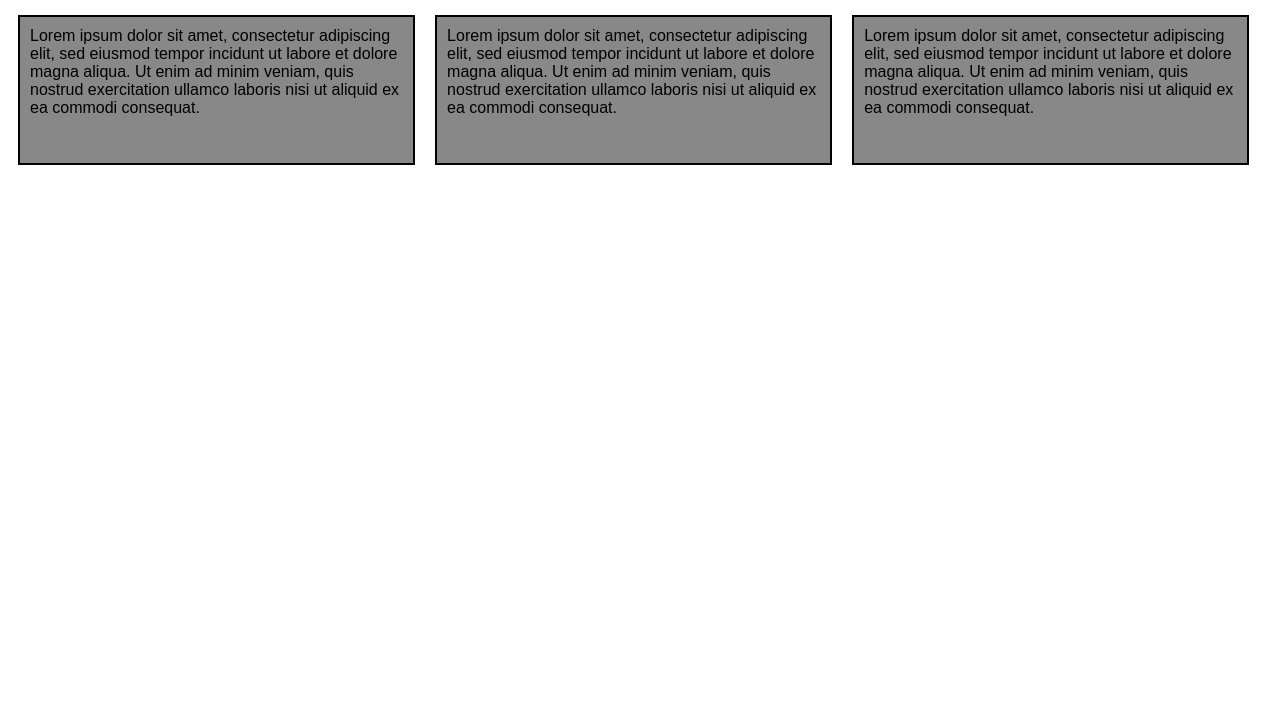
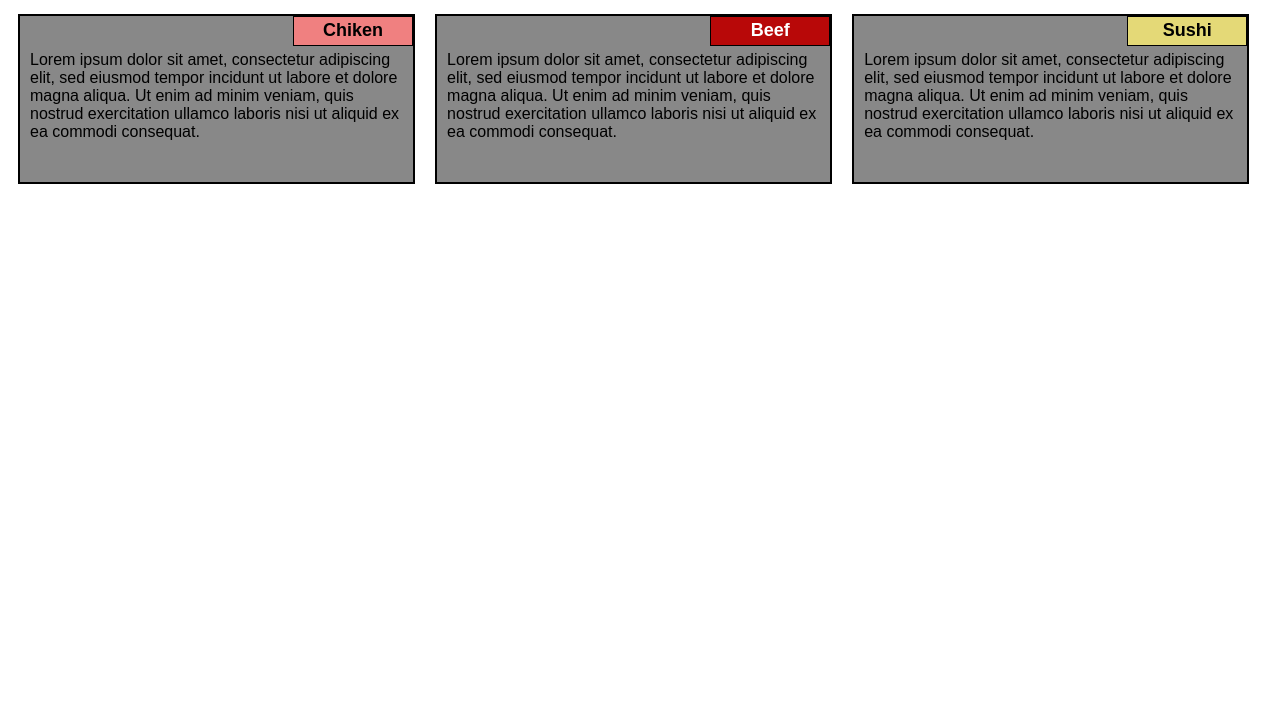
Before and after one commit to PeterTreichel/mod2-solution, a plain HTML site: page index.html in a window 1280 px wide. Shown: the part 73-800 px from the top of the page. Drawn offline with Linux system fonts and the light colour scheme.

Commit message:
Final Commit

```diff
--- a/css/stylesheet.css
+++ b/css/stylesheet.css
@@ -3,35 +3,64 @@
     font-family: Arial, Helvetica, sans-serif;
 }
 h1{
-    margin-bottom: 15px;
+    margin: 20px;
     text-align: center;
 }
 
 p {
     border: 2px solid black;
     background-color: #888888;
-    height: 150px;
+    height: 170px;
     margin: auto;
-    padding:10px;
-    text-align: left;
+    padding:35px 10px 10px 10px;
     position: relative;
 
 }
 #chiken{
     border: 1px solid black;
     background-color: lightcoral;
-    width: 30%;
+    width: 120px;
     height: 30px;
+    position: absolute;
+    top: 0px;
+    right: 0px;
+    padding: 3px;
+    font-size: large;
+    font-weight: bold;
     text-align: center;
-    position: relative;
-    bottom: 120;
+}
+
+#beef {
+    border: 1px solid black;
+    background-color: #b80808;
+    color:white;
+    width: 120px;
+    height: 30px;
+    position: absolute;
+    top: 0px;
     right: 0px;
+    padding: 3px;
+    font-size: large;
+    font-weight: bold;
+    text-align: center;
+}
 
+#sushi {
+    border: 1px solid black;
+    background-color: #e4d977;
+    width: 120px;
+    height: 30px;
+    position: absolute;
+    top: 0px;
+    right: 0px;
+    padding: 3px;
+    font-size: large;
+    font-weight: bold;
+    text-align: center;
 }
 
 .row {
     width: 100%;
-    margin-top: 20px;
     padding:0;
 }
 
@@ -51,7 +80,6 @@ p {
     .col-md-6, .col-md-12{
         float: left;
         padding: 10px;
-
     }
     .col-md-6 {
         width: 50%;
--- a/index.html
+++ b/index.html
@@ -12,13 +12,13 @@
 
     <div class="row">
         <div class="col-lg-4 col-md-6 col-sm-12">
-            <p>Lorem ipsum dolor sit amet, consectetur adipiscing elit, sed eiusmod tempor incidunt ut labore et dolore magna aliqua. Ut enim ad minim veniam, quis nostrud exercitation ullamco laboris nisi ut aliquid ex ea commodi consequat.</p>
+            <p><span id="chiken">Chiken</span>Lorem ipsum dolor sit amet, consectetur adipiscing elit, sed eiusmod tempor incidunt ut labore et dolore magna aliqua. Ut enim ad minim veniam, quis nostrud exercitation ullamco laboris nisi ut aliquid ex ea commodi consequat.</p>
         </div>
         <div class="col-lg-4 col-md-6 col-sm-12">
-            <p>Lorem ipsum dolor sit amet, consectetur adipiscing elit, sed eiusmod tempor incidunt ut labore et dolore magna aliqua. Ut enim ad minim veniam, quis nostrud exercitation ullamco laboris nisi ut aliquid ex ea commodi consequat.</p>
+            <p><span id="beef">Beef</span>Lorem ipsum dolor sit amet, consectetur adipiscing elit, sed eiusmod tempor incidunt ut labore et dolore magna aliqua. Ut enim ad minim veniam, quis nostrud exercitation ullamco laboris nisi ut aliquid ex ea commodi consequat.</p>
         </div>
         <div class="col-lg-4 col-md-12 col-sm-12">
-            <p>Lorem ipsum dolor sit amet, consectetur adipiscing elit, sed eiusmod tempor incidunt ut labore et dolore magna aliqua. Ut enim ad minim veniam, quis nostrud exercitation ullamco laboris nisi ut aliquid ex ea commodi consequat.</p>
+            <p><span id="sushi">Sushi</span>Lorem ipsum dolor sit amet, consectetur adipiscing elit, sed eiusmod tempor incidunt ut labore et dolore magna aliqua. Ut enim ad minim veniam, quis nostrud exercitation ullamco laboris nisi ut aliquid ex ea commodi consequat.</p>
         </div>
     </div>
 
```
